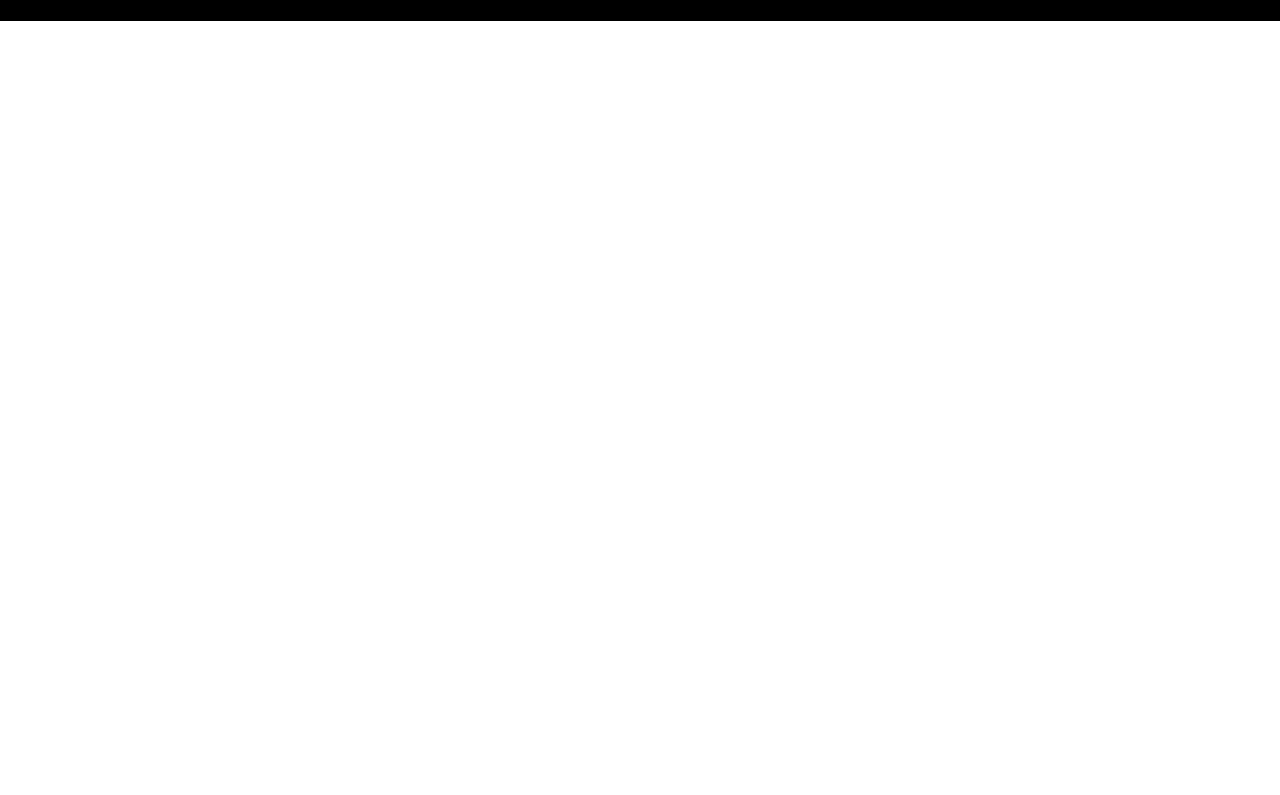
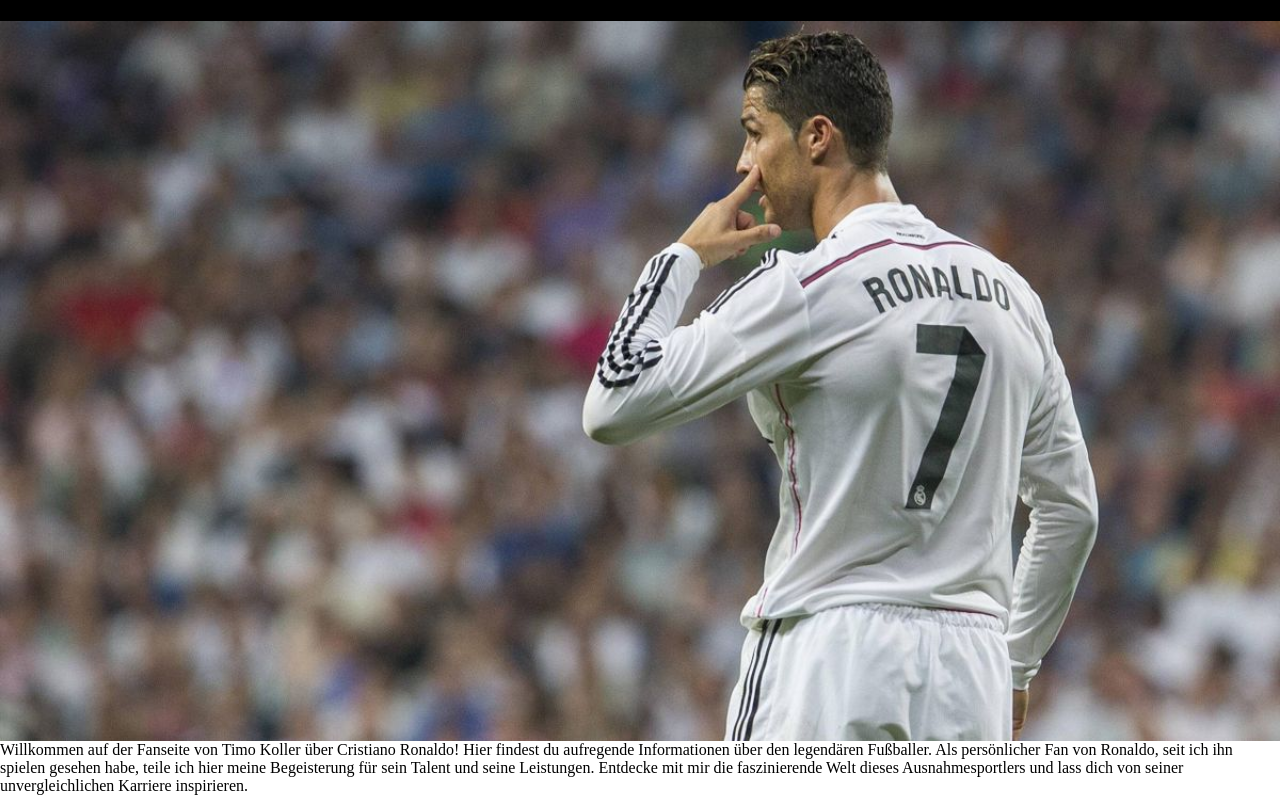
Before and after one commit to kollert-bzz/ronaldo, a plain HTML site: page index.html in a window 1280 px wide. Shown: the part 66-861 px from the top of the page. Before the commit the page ends 800 px from the top, so only its background shows below. Drawn offline with Linux system fonts and the light colour scheme.

Commit message:
2.4 - 13:40

```diff
--- a/index.html
+++ b/index.html
@@ -16,7 +16,13 @@
             </ul>
         </nav>
     </header>
+    <section id="banner">
 
+    </section>
+
+    <section class="introduction">
+        Willkommen auf der Fanseite von Timo Koller über Cristiano Ronaldo! Hier findest du aufregende Informationen über den legendären Fußballer. Als persönlicher Fan von Ronaldo, seit ich ihn spielen gesehen habe, teile ich hier meine Begeisterung für sein Talent und seine Leistungen. Entdecke mit mir die faszinierende Welt dieses Ausnahmesportlers und lass dich von seiner unvergleichlichen Karriere inspirieren.
+    </section>
 
 </body>
 </html>
--- a/styles.css
+++ b/styles.css
@@ -15,6 +15,8 @@ header{
     padding: 20px 80px;
     background: #000;
     position: sticky;
+    z-index: 1000;
+    top: 0;
 }
 
 nav{
@@ -38,3 +40,19 @@ nav li a:hover,
 nav li a.active{
     color: #00FBFF;
 }
+
+#banner {
+    background-image: url("img/cr7_banner1.jpg");
+    height: 90vh;
+    width: 100%;
+    background-size: cover;
+    background-position: top 25% right;
+    padding: 0 80px;
+    display: flex;
+    flex-direction: column;
+    align-items: flex-start;
+    justify-content: center;
+    position: relative;
+    background-attachment: fixed;
+    z-index: -1;
+}
```
Also changed, not shown: biography.html (+2 -1 lines), clubs.html (+3 -1 lines), img/cr7_banner1.jpg (added).
